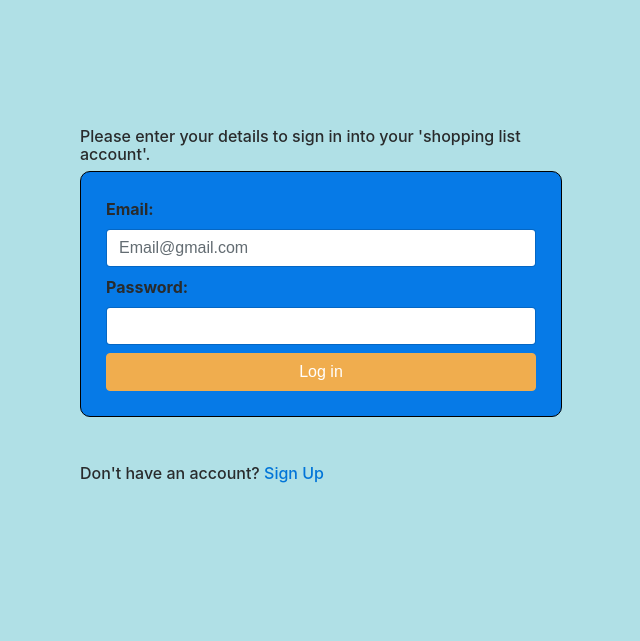
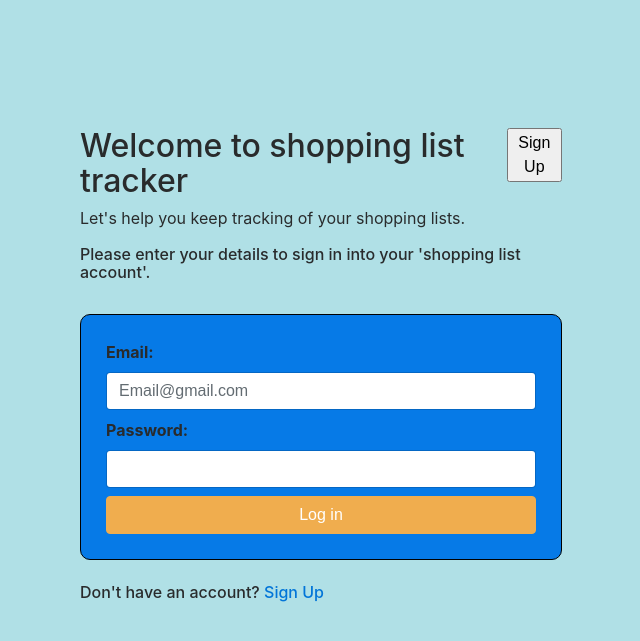
Before and after one commit to Betty-Kebenei/shopping-list, a Flask app: page / in a window 1280 px wide. Shown: the top 641 px of the page, without its empty margins (319-959 px from the left). Run offline with Flask 2, Linux system fonts and the light colour scheme; parts of the project's set-up code (start-up, migrations or seed data) failed here and were passed over; some libraries are stand-ins or nearby versions.

Commit message:
[FIXES]Update user interface

```diff
--- a/app/templates/signin.html
+++ b/app/templates/signin.html
@@ -6,19 +6,23 @@
 {% endblock %}
 
 {% block header %}
-<div class="header">
-    <div class="row">
-        <div class="col-md-12">
-            <h6>Please enter your details to sign in into your 'shopping list account'.</h6>
-        </div>
+<div class="row">
+    <div class="col-md-10">
+        <h1>Welcome to shopping list tracker</h1>
+        <p>Let's help you keep tracking of your shopping lists.</p>
+    </div>
+    <div class="col-md-2">
+        <a href="/signup">
+            <button type="button" name="button" style="float:right">Sign Up</button>
+        </a>
     </div>
 </div>
 {% endblock %}
-
 {% block content %}
-
 <div class="row">
     <div class="col-md-12">
+        <h6>Please enter your details to sign in into your 'shopping list account'.</h6>
+        <br>
         {% from "_formhelpers.html" import render_field %}
         <form method="POST" action="{{ url_for('signin')}}">
         {{form.csrf_token}}
@@ -26,7 +30,7 @@
         {{ render_field(form.password, class='form-control') }}
         {{form.submit(class="btn btn-warning btn-block")}}
         </form>
-        <br><br>
+        <br>
         <h6>Don't have an account? <a href="/signup">Sign Up</a></h6>
     </div>
 </div>
```
